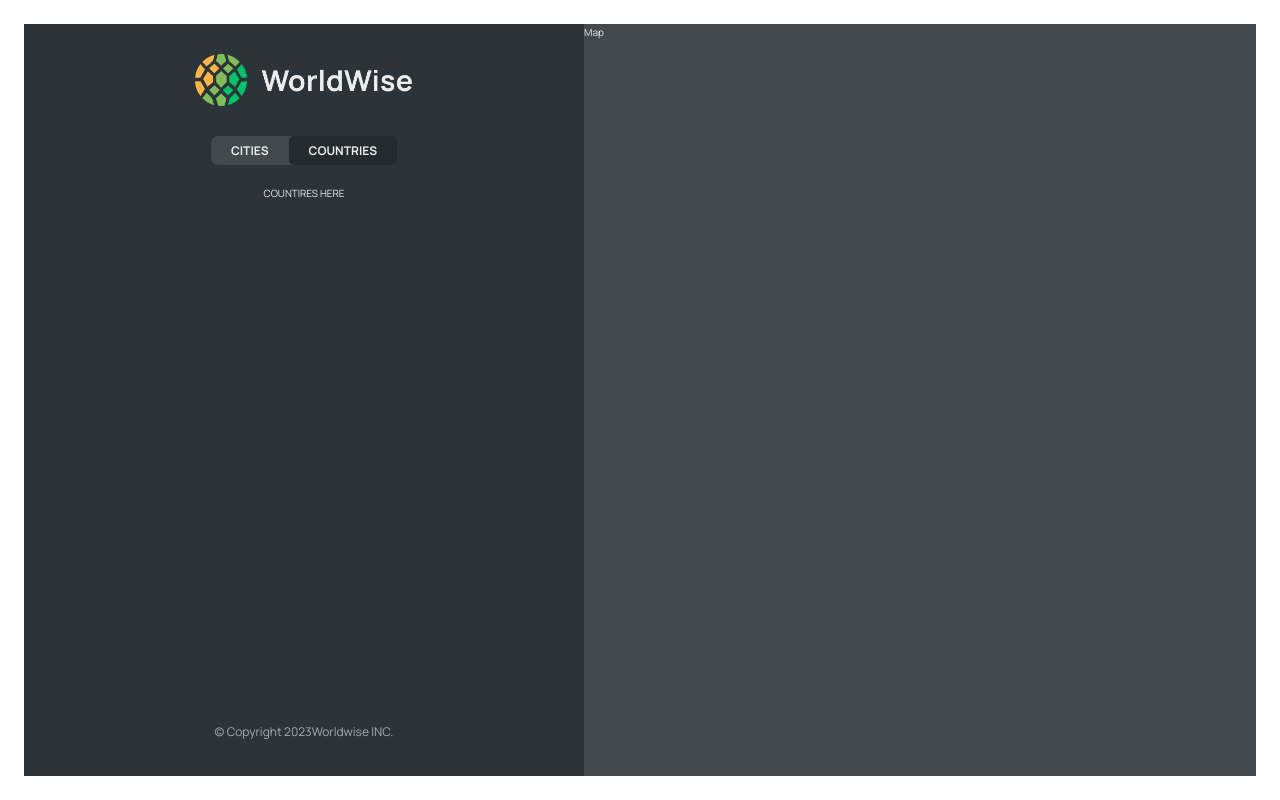
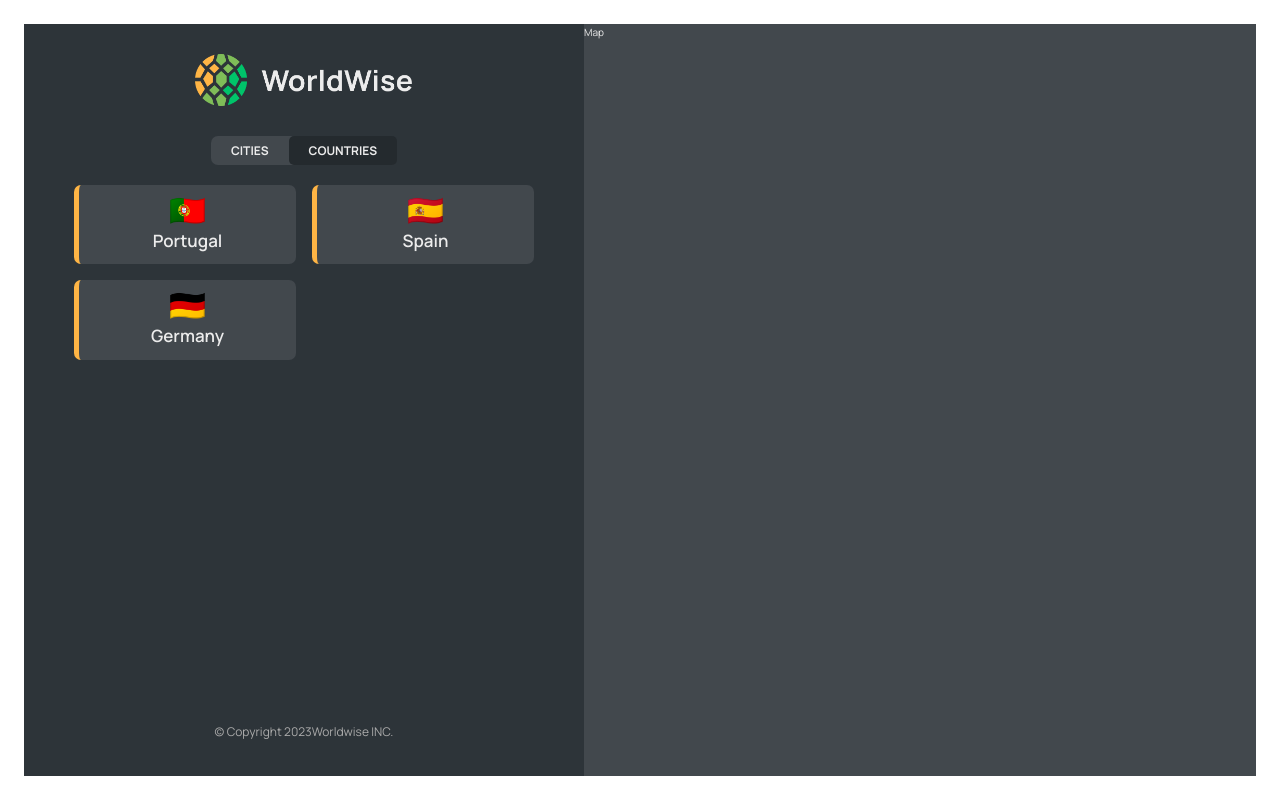
Before and after one commit to Garry-Amasia/react-vite-journey-of-lifetime, a React (Vite) app: page /app/countries in a window 1280 px wide. Built offline with nearby package versions, Linux system fonts and the light colour scheme; data requests are answered from the project's data file.

Commit message:
implementing coutry list

```diff
--- a/src/App.jsx
+++ b/src/App.jsx
@@ -1,4 +1,6 @@
 import { BrowserRouter, Route, Routes } from "react-router-dom";
+import { useEffect, useState } from "react";
+
 import Product from "./pages/Product";
 import Pricing from "./pages/Pricing";
 import Homepage from "./pages/Homepage";
@@ -6,7 +8,7 @@
 import { AppLayout } from "./pages/AppLayout";
 import Login from "./pages/Login";
 import { CityList } from "./components/CityList";
-import { useEffect, useState } from "react";
+import { CountryList } from "./components/CountryList";
 
 const BASE_URL = "http://localhost:7000";
 
@@ -52,7 +54,10 @@
             path="cities"
             element={<CityList cities={cities} isLoading={isLoading} />}
           />
-          <Route path="countries" element={<p>COUNTIRES HERE</p>} />
+          <Route
+            path="countries"
+            element={<CountryList cities={cities} isLoading={isLoading} />}
+          />
           <Route path="form" element={<p>FORM HERE</p>} />
         </Route>
         <Route path="*" element={<PageNotFound />} />
--- a/src/components/CityList.jsx
+++ b/src/components/CityList.jsx
@@ -7,18 +7,18 @@
 export const CityList = ({ cities, isLoading }) => {
   if (isLoading) return <Spinner />;
 
-  // if (cities.length === 0) {
-  //   return <Message message={"Please click city on the map first!"} />;
-  // }
+  if (cities.length === 0) {
+    return <Message message={"Please click city on the map first!"} />;
+  }
 
   return (
     <ul className={style.cityList}>
       {cities.map((singleCity) => (
         <CityItem singleCity={singleCity} key={singleCity.id} />
       ))}
-      {!cities.length && (
+      {/* {!cities.length && (
         <Message message={"Please click city on the map first!"} />
-      )}
+      )} */}
     </ul>
   );
 };
--- a/src/components/CountryList.jsx
+++ b/src/components/CountryList.jsx
@@ -0,0 +1,35 @@
+import React from "react";
+import style from "./CountryList.module.css";
+import Spinner from "./Spinner";
+import { CityItem } from "./CityItem";
+import Message from "./Message";
+import CountryItem from "./CountryItem";
+
+export const CountryList = ({ cities, isLoading }) => {
+  if (isLoading) return <Spinner />;
+
+  if (cities.length === 0) {
+    return <Message message={"Please click city on the map first!"} />;
+  }
+
+  //   console.log(cities);
+  //   const cityName = cities.map((single) => single.cityName);
+  //   console.log(cityName);
+  //   const uniques = [...new Set(cityName)];
+  //   console.log(uniques);
+
+  const uniques = cities.filter((obj, index) => {
+    return index === cities.findIndex((o) => obj.country === o.country);
+  });
+
+  return (
+    <ul className={style.countryList}>
+      {uniques.map((country) => (
+        <CountryItem country={country} key={country.id} />
+      ))}
+      {/* {!cities.length && (
+        <Message message={"Please click city on the map first!"} />
+      )} */}
+    </ul>
+  );
+};
--- a/src/components/CountryList.module.css
+++ b/src/components/CountryList.module.css
@@ -2,8 +2,10 @@
   width: 100%;
   height: 65vh;
   list-style: none;
-  overflow-y: scroll;
-  overflow-x: hidden;
+  /* overflow-y: scroll; */
+  /* overflow-x: hidden; */
+  overflow-y: auto;
+  overflow-x: auto;
 
   display: grid;
   grid-template-columns: 1fr 1fr;
```
